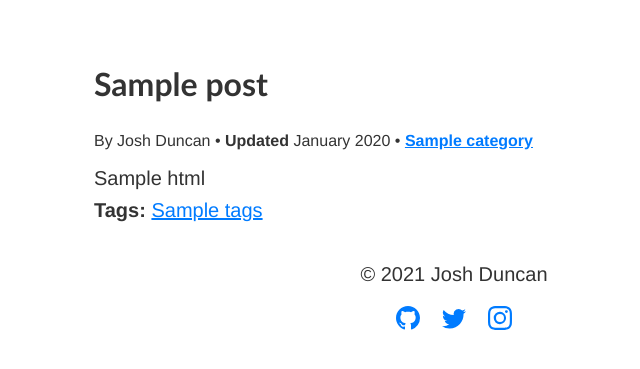
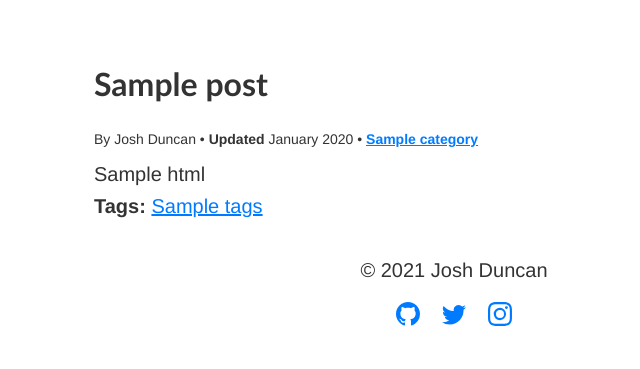
Before and after one commit to joshbduncan/joshbduncan.com, a Flask app: template app/templates/post.html in a window 1280 px wide. Shown: the part 105-474 px from the top of the page, without its empty margins (186-826 px from the left). Run offline with Flask 2, Linux system fonts and the light colour scheme; the template is opened without the code that fills it: most values are stand-ins (such as "Sample title", 1, 10 or a date in 2020).

Commit message:
meta font size fix

```diff
--- a/app/static/styles.css
+++ b/app/static/styles.css
@@ -5,7 +5,8 @@
   --clr-dark: #333;
   --clr-grey-lt: #e8e8e8;
 
-  --ff-primary: "HelveticaNeue-Light", "Helvetica Neue Light", "Helvetica Neue", Helvetica, Arial, "Lucida Grande" !important;
+  --ff-primary: "HelveticaNeue-Light", "Helvetica Neue Light", "Helvetica Neue",
+    Helvetica, Arial, "Lucida Grande" !important;
   --ff-accent: Futura, Trebuchet MS, Arial Black, Arial Bold, Arial, sans-serif;
   --ff-code: "Lucida Console", Monaco, monospace;
 }
@@ -227,7 +228,7 @@ footer li {
 /* ########## OBJECTS ########## */
 
 #post-meta {
-  font-size: 1rem;
+  font-size: 0.875rem;
   padding: 0.5rem 0;
 }
 
```
